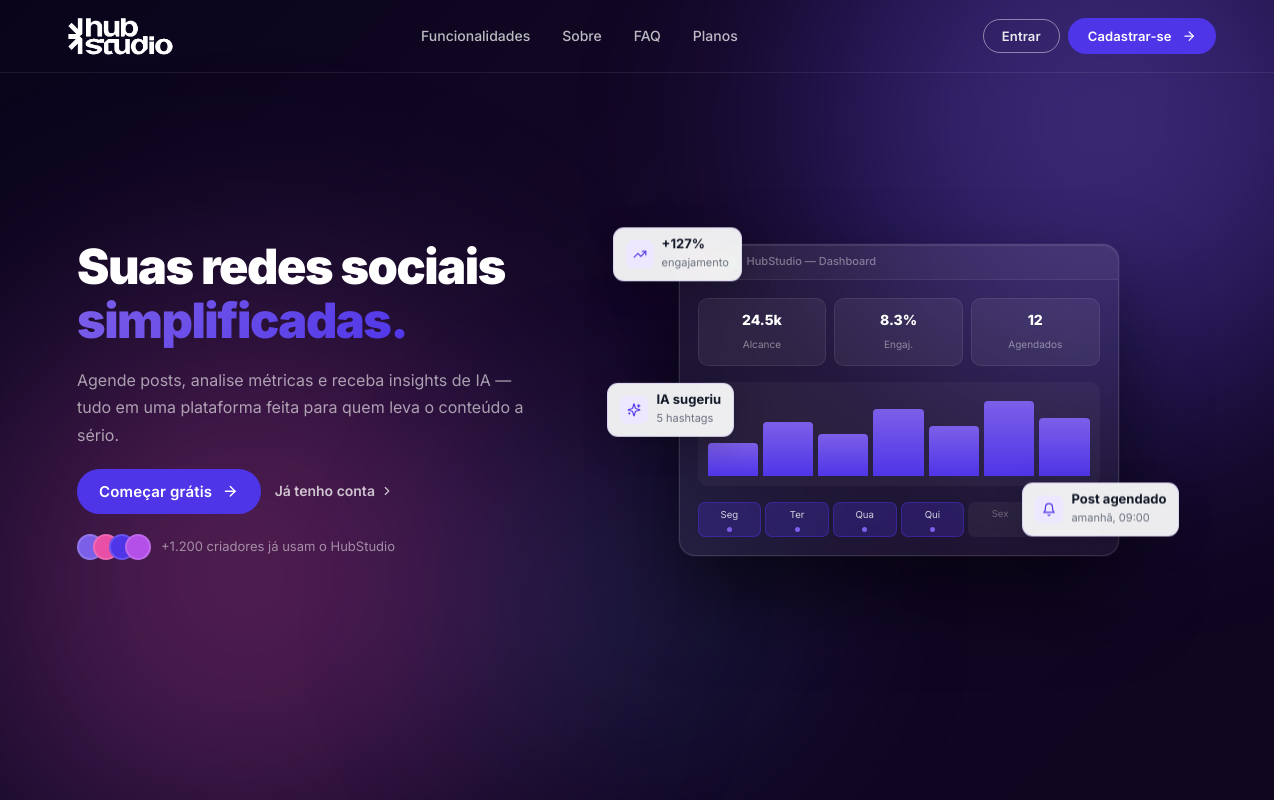
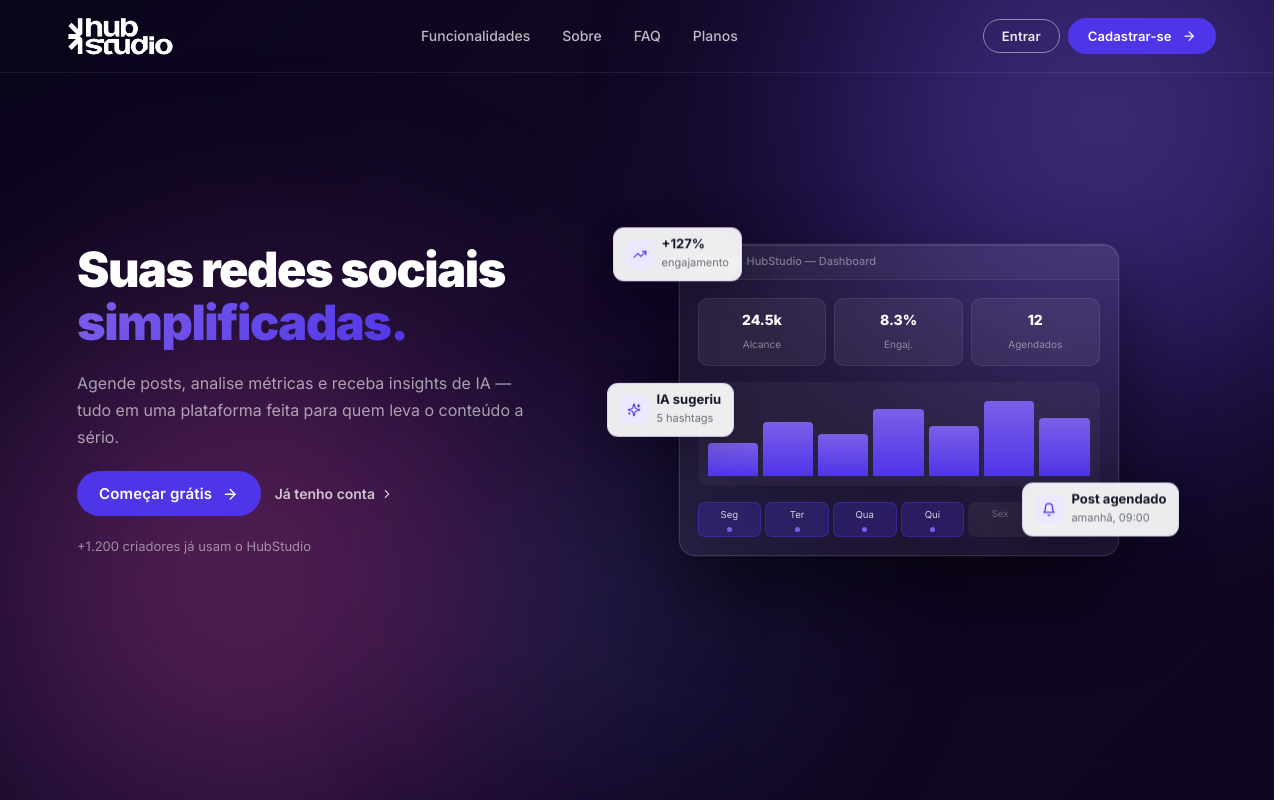
Before and after one commit to brenosemfreio/tcc, a React (Vite) app: page / in a window 1280 px wide. Shown: the top 800 px of the page. Built offline with nearby package versions, Linux system fonts and the light colour scheme.

Commit message:
chore: auto sync [Claude]

```diff
--- a/src/pages/Landing/Landing.css
+++ b/src/pages/Landing/Landing.css
@@ -267,15 +267,6 @@
   gap: 12px;
   color: rgba(255, 255, 255, 0.5);
   font-size: 0.875rem;
-}
-
-.l-avatars { display: flex; }
-.l-avatar {
-  width: 30px;
-  height: 30px;
-  border-radius: 50%;
-  border: 2px solid rgba(255, 255, 255, 0.15);
-  display: block;
 }
 
 /* Visual side */
@@ -1959,7 +1950,6 @@
   }
   .l-hero__link { font-size: 0.9375rem; }
   .l-hero__proof { font-size: 0.875rem; gap: 10px; }
-  .l-hero__proof .l-avatar { width: 28px; height: 28px; }
 
   /* Mockup escala reduzida */
   .l-mockup { max-width: 475px; }
@@ -2176,7 +2166,6 @@
   }
   .l-hero__link { font-size: 0.875rem; }
   .l-hero__proof { font-size: 0.8125rem; gap: 0.625rem; }
-  .l-hero__proof .l-avatar { width: 1.625rem; height: 1.625rem; }
 
   /* Visual: cabe mockup + badges flutuantes laterais */
   .l-hero__visual {
--- a/src/pages/Landing/Landing.jsx
+++ b/src/pages/Landing/Landing.jsx
@@ -27,8 +27,6 @@ const PREVIEWS = {
   hashtags:  FeatureHashtagsPreview,
   platforms: FeaturePlatformsPreview,
 }
-
-const HERO_AVATARS = ['#7C5FE8', '#E84FA5', '#4F35E8', '#B44FE8']
 
 // Formata o preço no padrão brasileiro: inteiros sem decimal ("0"), decimais com ","
 const formatPrice = (n) => {
@@ -84,11 +82,6 @@ export default function Landing() {
             </motion.div>
 
             <motion.div variants={fadeUp} className="l-hero__proof">
-              <div className="l-avatars">
-                {HERO_AVATARS.map((c, i) => (
-                  <span key={i} className="l-avatar" style={{ background: c, marginLeft: i ? -10 : 0 }} />
-                ))}
-              </div>
               <span>+1.200 criadores já usam o HubStudio</span>
             </motion.div>
           </motion.div>
```
